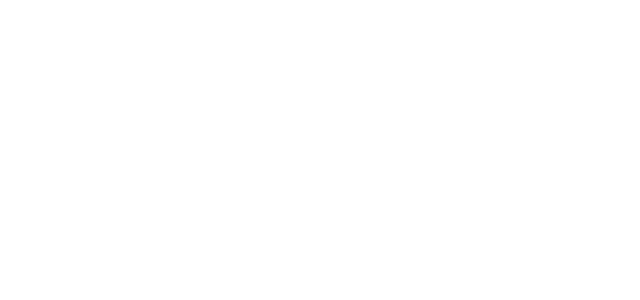
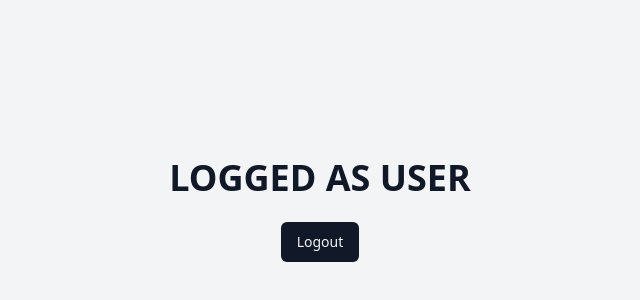
Before and after one commit to guigx7/teste-api-guilherme, a React (Vite) app in the folder page/: page /logged in a window 1280 px wide. Before the commit this address had no page. Shown: the part 190-490 px from the top of the page, without its empty margins (320-960 px from the left). Built offline with nearby package versions, Linux system fonts and the light colour scheme; the HTML template or start-up script is replaced by a standard one.

Commit message:
Login and Register Functions Working

```diff
--- /dev/null
+++ b/page/src/components/logged.tsx
@@ -0,0 +1,20 @@
+
+import { Button } from "@/components/ui/button"
+import { useNavigate } from "react-router-dom";
+
+export  function Logged() {
+  const navigate = useNavigate();
+
+  const handleClick = async () => {
+    navigate("/login");
+  };
+
+  return (
+    <main key="1" className="flex h-screen w-full flex-col items-center justify-center bg-gray-100 dark:bg-gray-900">
+      <h1 className="text-4xl font-bold text-gray-900 dark:text-gray-100">LOGGED AS USER</h1>
+      <Button className="mt-6 bg-gray-900 text-gray-100" variant="default" onClick={handleClick}>
+        Logout
+      </Button>
+    </main>
+  )
+}
--- a/page/src/components/login.tsx
+++ b/page/src/components/login.tsx
@@ -2,12 +2,14 @@
 import { Label } from "@/components/ui/label"
 import { Input } from "@/components/ui/input"
 import { Button } from "@/components/ui/button"
-import { Link } from "react-router-dom"
+import { Link, useNavigate } from "react-router-dom"
 
 import axios from 'axios';
 import { ChangeEvent, FormEvent, useState } from "react";
 
 export function Login() {
+
+  const navigate = useNavigate();
 
   const [formData, setFormData] = useState({
     username: '',
@@ -27,6 +29,7 @@ export function Login() {
       const response = await axios.post('http://localhost:8080/auth/login', formData);
       console.log(response.data);
       alert("USUÁRIO LOGADO COM SUCESSO");
+      navigate("/logged");
     } catch (error) {
       console.error('Error registering:', error);
       alert("USUÁRIO OU SENHA INCORRETOS");
--- a/page/src/routes.tsx
+++ b/page/src/routes.tsx
@@ -1,6 +1,7 @@
 import {Register} from './components/register'
 import {Login} from './components/login'
 import { BrowserRouter, Route, Routes } from 'react-router-dom';
+import { Logged } from './components/logged';
 
 export const AppRoutes = () => {
   return(
@@ -9,6 +10,7 @@ export const AppRoutes = () => {
         <Route path='/' element={<Register/>}></Route>
         <Route path='/register' element={<Register/>}></Route>
         <Route path='/login' element={<Login/>}></Route>
+        <Route path='/logged' element={<Logged/>}></Route>
       </Routes>
     </BrowserRouter>
   )
```
